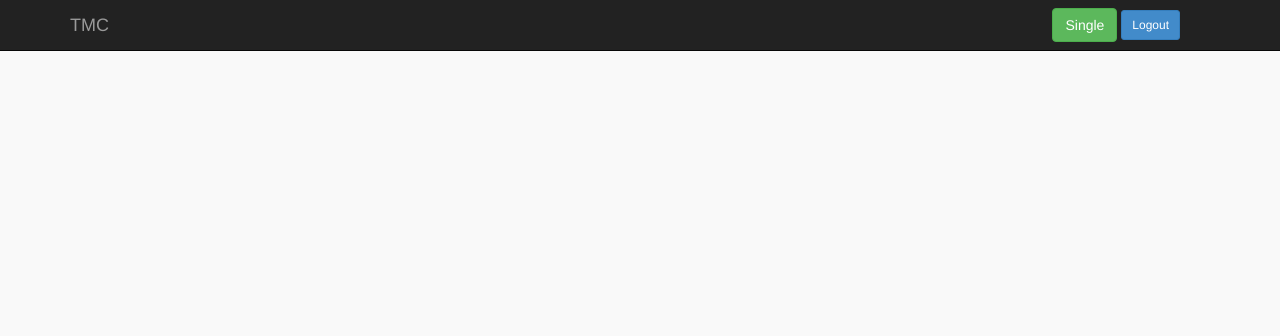
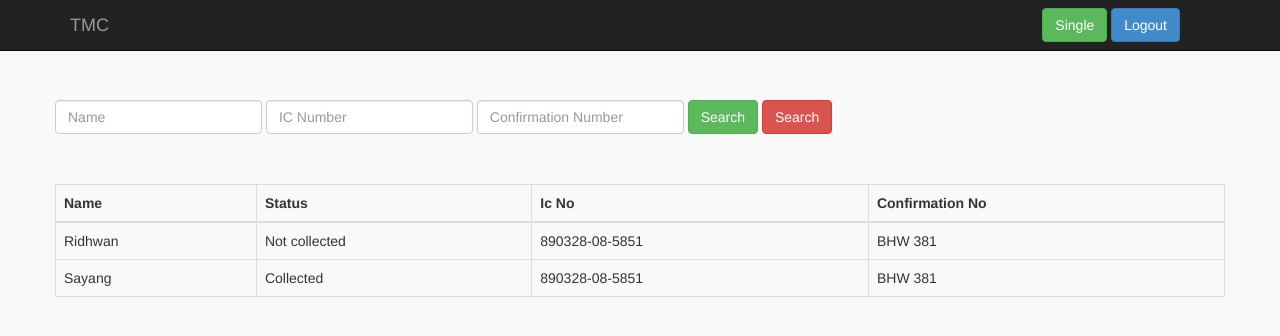
Before and after one commit to ridhwandaud/themarathoncompany, a PHP site: page /all.php in a window 1280 px wide. Shown: the top 336 px of the page. Run offline with PHP 8.4, Linux system fonts and the light colour scheme; a user stored in the database is signed in; some libraries are stand-ins or nearby versions.

Commit message:
add all search

```diff
--- a/all.php
+++ b/all.php
@@ -33,7 +33,7 @@ if($doLogout == "true") {
     <div id="navbar" class="collapse navbar-collapse">
         <form class="navbar-form navbar-right">
         	<a href="/dashboard.php" class="btn btn-success">Single</a>
-            <button type="button" class="btn btn-primary btn-sm" data-toggle="modal" data-target="#doLogout">Logout</button>
+            <button type="button" class="btn btn-primary" data-toggle="modal" data-target="#doLogout">Logout</button>
         </form>
     </div>
 
@@ -62,3 +62,59 @@ if($doLogout == "true") {
     </div>
 
 </div>
+
+
+<div class="container">
+    <div class="row">
+        <div class="col-md-12">
+            <form action="" class="form-inline">
+                <div class="row">
+                    <div class="form-group">
+                        <input type="text" class="form-control" placeholder="Name" name="name">
+                    </div>
+
+                    <div class="form-group">
+                        <input type="text" class="form-control" placeholder="IC Number" name="IcNo">
+                    </div>
+
+                    <div class="form-group">
+                        <input type="text" class="form-control" placeholder="Confirmation Number" name="CoNo">
+                    </div>
+
+                    <div class="form-group">
+                        <button class="btn btn-success">Search</button>
+                    </div>
+                    <div class="form-group">
+                        <button class="btn btn-danger">Search</button>
+                    </div>
+                </div>
+            </form>
+        </div>
+    </div>
+    <div class="row" style="padding-top: 50px">
+        <table class="table table-bordered">
+            <thead>
+                <tr>
+                    <th>Name</th>
+                    <th>Status</th>
+                    <th>Ic No</th>
+                    <th>Confirmation No</th>
+                </tr>
+            </thead>
+            <tbody>
+                <tr>
+                    <td>Ridhwan</td>
+                    <td>Not collected</td>
+                    <td>890328-08-5851</td>
+                    <td>BHW 381</td>
+                </tr>
+                <tr>
+                    <td>Sayang</td>
+                    <td>Collected</td>
+                    <td>890328-08-5851</td>
+                    <td>BHW 381</td>
+                </tr>
+            </tbody>
+        </table>
+    </div>
+</div>
--- a/js/app.js
+++ b/js/app.js
@@ -1,7 +1,5 @@
 angular.module('repcApp', ['ngFlash'])
   .controller('dashboardCtrl', function($scope,$http,Flash) {
-      var parameter = "icNo";
-      var value = "970421085557";
 
       $scope.runner = {};
       $scope.showIc = true;
```
